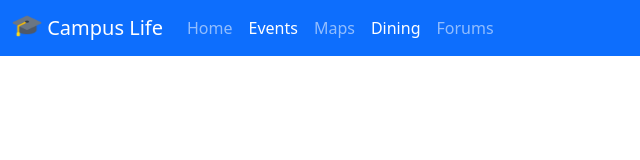
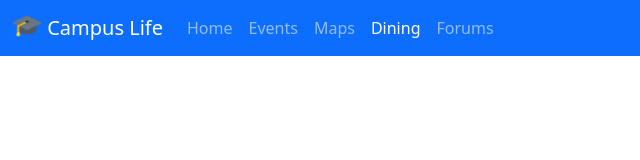
Before and after one commit to Cmoy-adrian/campus_super_app, a plain HTML site: page dining.html in a window 1280 px wide. Shown: the full height of the page, 0-640 px from the left. Drawn offline with nearby package versions, Linux system fonts and the light colour scheme.

Commit message:
Updated navbar

```diff
--- a/dining.html
+++ b/dining.html
@@ -25,7 +25,7 @@
                     <div class="navbar-nav">
                         <!--Change # to page link once active-->
                         <a class="nav-link"  href="./index.html">Home</a>
-                        <a class="nav-link active" aria-current="page" href="./events.html">Events</a>
+                        <a class="nav-link" href="./events.html">Events</a>
                         <a class="nav-link" href="./maps.html">Maps</a>
                         <a class="nav-link active" aria-current="page" href="./dining.html">Dining</a>
                         <a class="nav-link" href="./forums.html">Forums</a>
```
